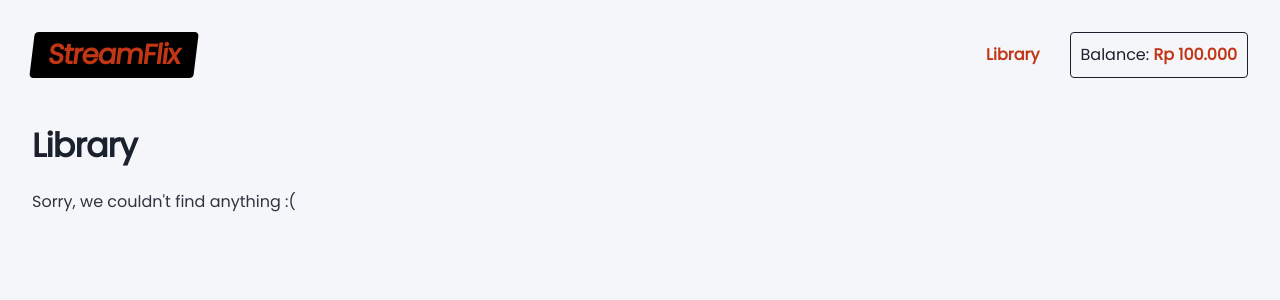
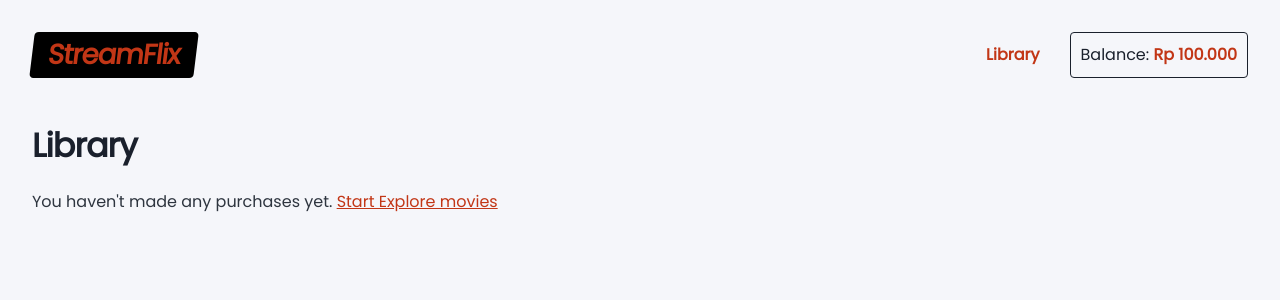
Before and after one commit to naufaal98/streamflix, a React (Create React App) app: page /library in a window 1280 px wide. Shown: the top 300 px of the page. Built offline with nearby package versions, Linux system fonts and the light colour scheme.

Commit message:
Update empty library message

```diff
--- a/src/routes/Library/Library.tsx
+++ b/src/routes/Library/Library.tsx
@@ -2,6 +2,7 @@ import MovieCard from 'components/MovieCard/MovieCard';
 import { UserContext } from 'context/UserContext';
 import { Movie } from 'data/movie/movie.type';
 import React from 'react';
+import { Link } from 'react-router-dom';
 import styles from './Library.module.scss';
 
 export default function Library() {
@@ -24,7 +25,11 @@ export default function Library() {
           </div>
         ))}
       </div>
-      {movies.length === 0 && <p>Sorry, we couldn&apos;t find anything :(</p>}
+      {movies.length === 0 && (
+        <p>
+          You haven&apos;t made any purchases yet. <Link to="/">Start Explore movies</Link>
+        </p>
+      )}
     </>
   );
 }
```
Also changed, not shown: 1 other file (tests, documents, lock files or other folders).
